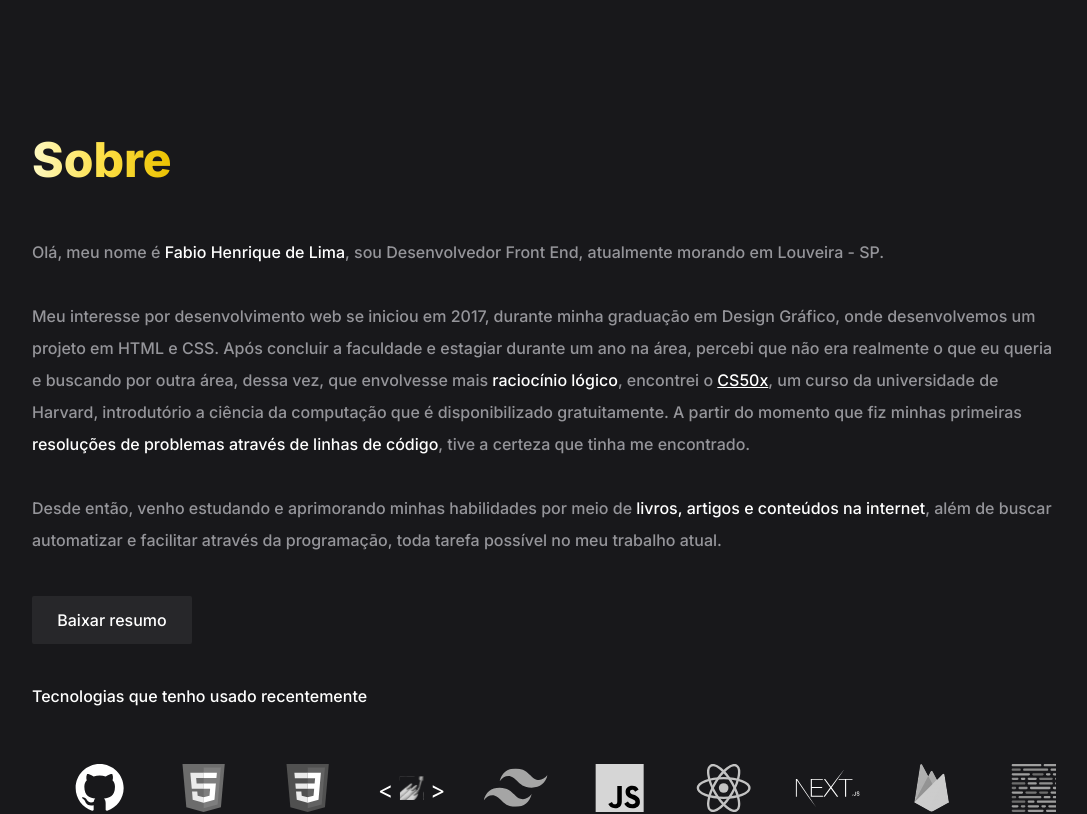
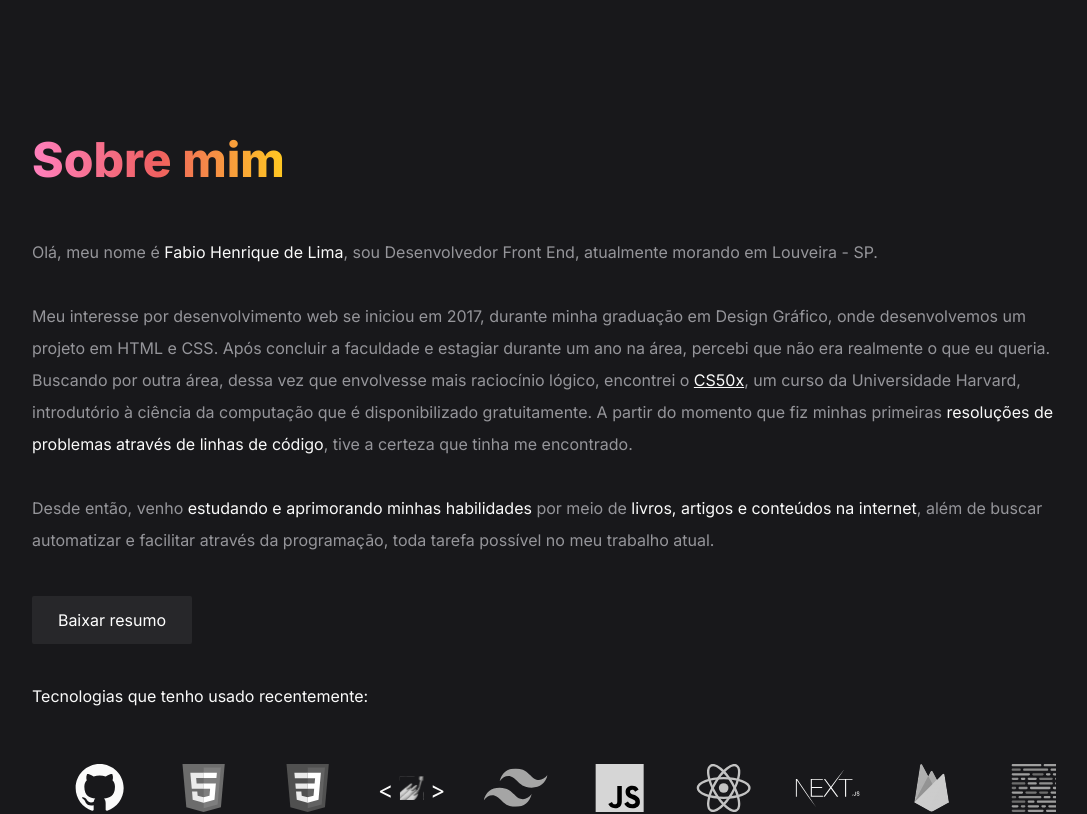
Before and after one commit to fabiolima-dev/fabiolima.dev, a Next.js app: page / in a window 1280 px wide. Shown: the part 740-1554 px from the top of the page, without its empty margins (96-1183 px from the left). Built offline with nearby package versions, Linux system fonts and the light colour scheme.

Commit message:
Color changes

```diff
--- a/components/OtherProject.js
+++ b/components/OtherProject.js
@@ -5,7 +5,10 @@ export default function OtherProject({ project }) {
       <li className="flex flex-wrap gap-4 text-white">
         {project.technologies.map((technologie, index) => {
           return (
-            <ul key={index} className="rounded-sm bg-tertiary py-[4px] px-2">
+            <ul
+              key={index}
+              className="w-max rounded-sm bg-tertiary py-[4px] px-2"
+            >
               {technologie}
             </ul>
           );
--- a/components/Technologies.js
+++ b/components/Technologies.js
@@ -38,7 +38,7 @@ export default function Technologies() {
 
   return (
     <div className="text-secondary">
-      <h3 className="mb-10">Tecnologias que tenho usado recentemente</h3>
+      <h3 className="mb-10">Tecnologias que tenho usado recentemente:</h3>
       <div className="flex h-36 w-full overflow-hidden">
         {positions.map((key) => {
           return (
--- a/components/sections/About.js
+++ b/components/sections/About.js
@@ -24,9 +24,8 @@ export default function About({ section }) {
         <br></br> Meu interesse por desenvolvimento web se iniciou em 2017,
         durante minha graduaçāo em Design Gráfico, onde desenvolvemos um projeto
         em HTML e CSS. Após concluir a faculdade e estagiar durante um ano na
-        área, percebi que não era realmente o que eu queria e buscando por outra
-        área, dessa vez, que envolvesse mais{" "}
-        <span className="text-secondary">raciocínio lógico</span>, encontrei o{" "}
+        área, percebi que não era realmente o que eu queria. Buscando por outra
+        área, dessa vez que envolvesse mais raciocínio lógico, encontrei o{" "}
         <a
           href="https://cs50.harvard.edu/x/2022/"
           target="_blank"
@@ -34,14 +33,18 @@ export default function About({ section }) {
         >
           CS50x
         </a>
-        , um curso da universidade de Harvard, introdutório a ciência da
-        computação que é disponibilizado gratuitamente. A partir do momento que
-        fiz minhas primeiras{" "}
+        , um curso da Universidade Harvard, introdutório à ciência da computação
+        que é disponibilizado gratuitamente. A partir do momento que fiz minhas
+        primeiras{" "}
         <span className="text-secondary">
           resoluções de problemas através de linhas de código
         </span>
         , tive a certeza que tinha me encontrado. <br></br>
-        <br></br>Desde então, venho estudando e aprimorando minhas habilidades
+        <br></br>
+        Desde então, venho{" "}
+        <span className="text-secondary">
+          estudando e aprimorando minhas habilidades{" "}
+        </span>
         por meio de{" "}
         <span className="text-secondary">
           livros, artigos e conteúdos na internet
--- a/components/sections/Contact.js
+++ b/components/sections/Contact.js
@@ -18,11 +18,11 @@ export default function Contact({ section }) {
           variants={reveal}
           className="text-center text-gray-1"
         >
-          Estou em busca de uma oportunidade para aprofundar meus conhecimentos
-          de forma prática. Por ser graduado em Design Gráfico e ter
-          familiaridade com interfaces, atualmente estou focando meu aprendizado
-          em tecnologias front-end, mas também me interesso e pretendo continuar
-          meu estudos através de tecnologias back-end.
+          Procuro uma oportunidade para aprofundar meus conhecimentos de forma
+          prática. Por ser graduado em Design Gráfico e ter familiaridade com
+          interfaces, atualmente estou focando em tecnologias front-end, mas
+          também me interesso e pretendo continuar os estudos na área de
+          back-end.
         </motion.p>
         <motion.div
           initial="initial"
--- a/components/sections/Projects.js
+++ b/components/sections/Projects.js
@@ -80,7 +80,7 @@ export default function Projects({ section }) {
         className="flex flex-col gap-4"
       >
         <h2>Outros projetos</h2>
-        <div className="mb-10 flex flex-col gap-4 md:flex-row">
+        <div className="mb-10 flex flex-col gap-8 md:flex-row">
           {projects.others.map((project, index) => {
             return <OtherProject key={index} project={project} />;
           })}
--- a/pages/index.js
+++ b/pages/index.js
@@ -35,7 +35,7 @@ export default function Index() {
       id: "home",
     },
     about: {
-      title: "Sobre",
+      title: "Sobre mim",
       nav: "Sobre",
       color: "gradient-sunset",
       id: "sobre",
--- a/styles/globals.css
+++ b/styles/globals.css
@@ -1,5 +1,4 @@
-@import url("https://fonts.googleapis.com/css2?family=Fira+Code:wght@300;500;700&family=Inter:wght@300;500;800&display=swap");
-
+@import url("https://fonts.googleapis.com/css2?family=Fira+Code:wght@300;500;700&family=Inter:wght@300;400;800&display=swap");
 @tailwind base;
 @tailwind components;
 @tailwind utilities;
@@ -7,148 +6,57 @@
 @layer base {
   .dark-theme {
     --color-primary: #18181b;
-    --color-secondary: #ffffff;
+    --color-secondary: #fafafa;
     --color-tertiary: #27272a;
-    --color-quaternary: #18181b;
+    --color-quaternary: #27272a;
     --color-translucid: rgba(39, 39, 42, 0.7);
 
-    /* --gradient-hyper-one: #12c2e9;
-    --gradient-hyper-two: #c471ed;
-    --gradient-hyper-three: #f64f59;
+    --gradient-sunset-one: rgba(255, 128, 190, 1);
+    --gradient-sunset-two: rgba(239, 96, 96, 1);
+    --gradient-sunset-three: rgba(255, 201, 33, 1);
 
-    --gradient-oceanic-one: #4b749f;
-    --gradient-oceanic-two: #385674;
-    --gradient-oceanic-three: #243748;
+    --gradient-hyper-one: rgba(249, 168, 212, 1);
+    --gradient-hyper-two: rgba(216, 180, 254, 1);
+    --gradient-hyper-three: rgba(129, 140, 248, 1);
 
-    --gradient-candy-one: #eeb86d;
-    --gradient-candy-two: #c47f90;
-    --gradient-candy-three: #9946b2;
+    --gradient-candy-one: rgba(204, 156, 252, 1);
+    --gradient-candy-two: rgba(230, 172, 115, 1);
+    --gradient-candy-three: rgba(255, 213, 46, 1);
 
     --gradient-mojave-one: rgb(254, 249, 195);
     --gradient-mojave-two: rgb(253, 224, 71);
     --gradient-mojave-three: rgb(234, 193, 0);
 
-    --gradient-sunset-one: rgb(199, 210, 254);
-    --gradient-sunset-two: rgb(254, 202, 202);
-    --gradient-sunset-three: rgb(254, 249, 195); */
+    --gradient-oceanic-one: rgba(134, 239, 172, 1);
+    --gradient-oceanic-two: rgba(140, 184, 255, 1);
+    --gradient-oceanic-three: rgba(194, 128, 255, 1);
+  }
+  .light-theme {
+    --color-primary: #fafafa;
+    --color-secondary: #18181b;
+    --color-tertiary: #4b5563;
+    --color-quaternary: #e4e4e7;
+    --color-translucid: rgba(39, 39, 42, 0.7);
 
-    --gradient-hyper-one: rgb(255, 78, 165);
-    --gradient-hyper-two: rgb(255, 73, 73);
-    --gradient-hyper-three: rgb(255, 199, 27);
+    --gradient-candy-one: rgba(173, 119, 227, 1);
+    --gradient-candy-two: rgba(210, 160, 127, 1);
+    --gradient-candy-three: rgba(250, 204, 21, 1);
 
-    --gradient-sunset-one: rgb(254, 249, 195);
-    --gradient-sunset-two: rgb(253, 224, 71);
-    --gradient-sunset-three: rgb(234, 193, 0);
+    --gradient-sunset-one: rgba(236, 72, 153, 1);
+    --gradient-sunset-two: rgba(239, 68, 68, 1);
+    --gradient-sunset-three: rgba(234, 179, 8, 1);
 
-    --gradient-candy-one: rgb(249, 168, 212);
-    --gradient-candy-two: rgb(216, 180, 254);
-    --gradient-candy-three: rgb(167, 129, 248);
+    --gradient-hyper-one: rgba(224, 135, 183, 1);
+    --gradient-hyper-two: rgba(195, 163, 229, 1);
+    --gradient-hyper-three: rgba(115, 125, 222, 1);
 
     --gradient-mojave-one: rgb(254, 249, 195);
     --gradient-mojave-two: rgb(253, 224, 71);
     --gradient-mojave-three: rgb(234, 193, 0);
 
-    --gradient-oceanic-one: rgb(192, 132, 252);
-    --gradient-oceanic-two: rgb(222, 170, 130);
-    --gradient-oceanic-three: rgb(250, 204, 21);
-
-    /*
-    --gradient-mojave-one: rgb(255, 78, 165);
-    --gradient-mojave-two: rgb(255, 73, 73);
-    --gradient-mojave-three: rgb(255, 199, 27);
-
-    --gradient-oceanic-one: rgb(143, 255, 184);
-    --gradient-oceanic-two: rgb(128, 176, 255);
-    --gradient-oceanic-three: rgb(200, 140, 255);
-
-    --gradient-candy-one: rgb(248, 113, 113);
-    --gradient-candy-two: rgb(209, 213, 219);
-    --gradient-candy-three: rgb(59, 130, 246);
-
-    --gradient-hyper-one: rgb(254, 249, 195);
-    --gradient-hyper-two: rgb(253, 224, 71);
-    --gradient-hyper-three: rgb(234, 193, 0);
-
-    --gradient-sunset-one: rgb(199, 210, 254);
-    --gradient-sunset-two: rgb(254, 202, 202);
-    --gradient-sunset-three: rgb(254, 249, 195); */
-
-    /* linear-gradient(to right, rgb(248, 113, 113), rgb(209, 213, 219), rgb(59, 130, 246)) */
-  }
-  .light-theme {
-    --color-primary: ##f9fafb;
-    --color-secondary: #000000;
-    --color-tertiary: #52525b;
-    --color-quaternary: #f4f4f5;
-    --color-translucid: rgb(0, 0, 0, 0.05);
-    --color-translucid: rgba(39, 39, 42, 0.7);
-
-    --gradient-hyper-one: rgb(255, 78, 165);
-    --gradient-hyper-two: rgb(255, 73, 73);
-    --gradient-hyper-three: rgb(255, 199, 27);
-
-    --gradient-sunset-one: rgb(74, 222, 128);
-    --gradient-sunset-two: rgb(96, 165, 250);
-    --gradient-sunset-three: rgb(59, 130, 246);
-
-    --gradient-candy-one: rgb(249, 168, 212);
-    --gradient-candy-two: rgb(216, 180, 254);
-    --gradient-candy-three: rgb(167, 129, 248);
-    /*
-    --gradient-sunset-one: rgb(254, 249, 195);
-    --gradient-sunset-two: rgb(253, 224, 71);
-    --gradient-sunset-three: rgb(234, 193, 0); */
-
-    --gradient-oceanic-one: rgb(192, 132, 252);
-    --gradient-oceanic-two: rgb(222, 170, 130);
-    --gradient-oceanic-three: rgb(250, 204, 21);
-
-    /* linear-gradient(to right, rgb(74, 222, 128), rgb(96, 165, 250), rgb(59, 130, 246)) */
-
-    /* linear-gradient(to right, rgb(239, 68, 68), rgb(34, 197, 94)) */
-    /* linear-gradient(to right, rgb(29, 78, 216), rgb(30, 64, 175), rgb(17, 24, 39)) */
-
-    /* linear-gradient(to right, rgb(55, 65, 81), rgb(17, 24, 39), rgb(0, 0, 0)) */
-
-    /* --gradient-hyper-one: #4b749f;
-    --gradient-hyper-two: #385674;
-    --gradient-hyper-three: #243748;
-
-    --gradient-oceanic-one: rgb(255, 78, 165);
-    --gradient-oceanic-two: rgb(255, 73, 73);
-    --gradient-oceanic-three: rgb(255, 199, 27);
-
-    --gradient-candy-one: #432371;
-    --gradient-candy-two: #9f6976;
-    --gradient-candy-three: #faae7b;
-
-    --gradient-mojave-one: rgb(254, 249, 195);
-    --gradient-mojave-two: rgb(253, 224, 71);
-    --gradient-mojave-three: rgb(234, 193, 0);
-
-    --gradient-sunset-one: #ef566a;
-    --gradient-sunset-two: #627af7;
-    --gradient-sunset-three: #627af7; */
-
-    /* --gradient-hyper-one: rgb(229, 70, 149);
-    --gradient-hyper-two: rgb(229, 65, 65);
-    --gradient-hyper-three: rgb(255, 236, 26);
-
-    --gradient-oceanic-one: rgb(100, 178, 128);
-    --gradient-oceanic-two: rgb(110, 146, 204);
-    --gradient-oceanic-three: rgb(138, 65, 204);
-
-    --gradient-candy-one: rgb(204, 138, 174);
-    --gradient-candy-two: rgb(173, 145, 204);
-    --gradient-candy-three: rgb(106, 115, 204);
-
-    --gradient-mojave-one: rgb(255, 236, 35);
-    --gradient-mojave-two: rgb(255, 194, 71);
-    --gradient-mojave-three: rgb(204, 172, 7);
-
-    --gradient-sunset-one: rgb(122, 139, 204);
-    --gradient-sunset-two: rgb(229, 161, 161);
-    --gradient-sunset-three: rgb(229, 225, 176); */
+    --gradient-oceanic-one: rgba(102, 204, 139, 1);
+    --gradient-oceanic-two: rgba(53, 116, 219, 1);
+    --gradient-oceanic-three: rgba(131, 46, 209, 1);
   }
   h1 {
     @apply text-5xl font-extrabold;
```
Also changed, not shown: 1 other file (tests, documents, lock files or other folders).
